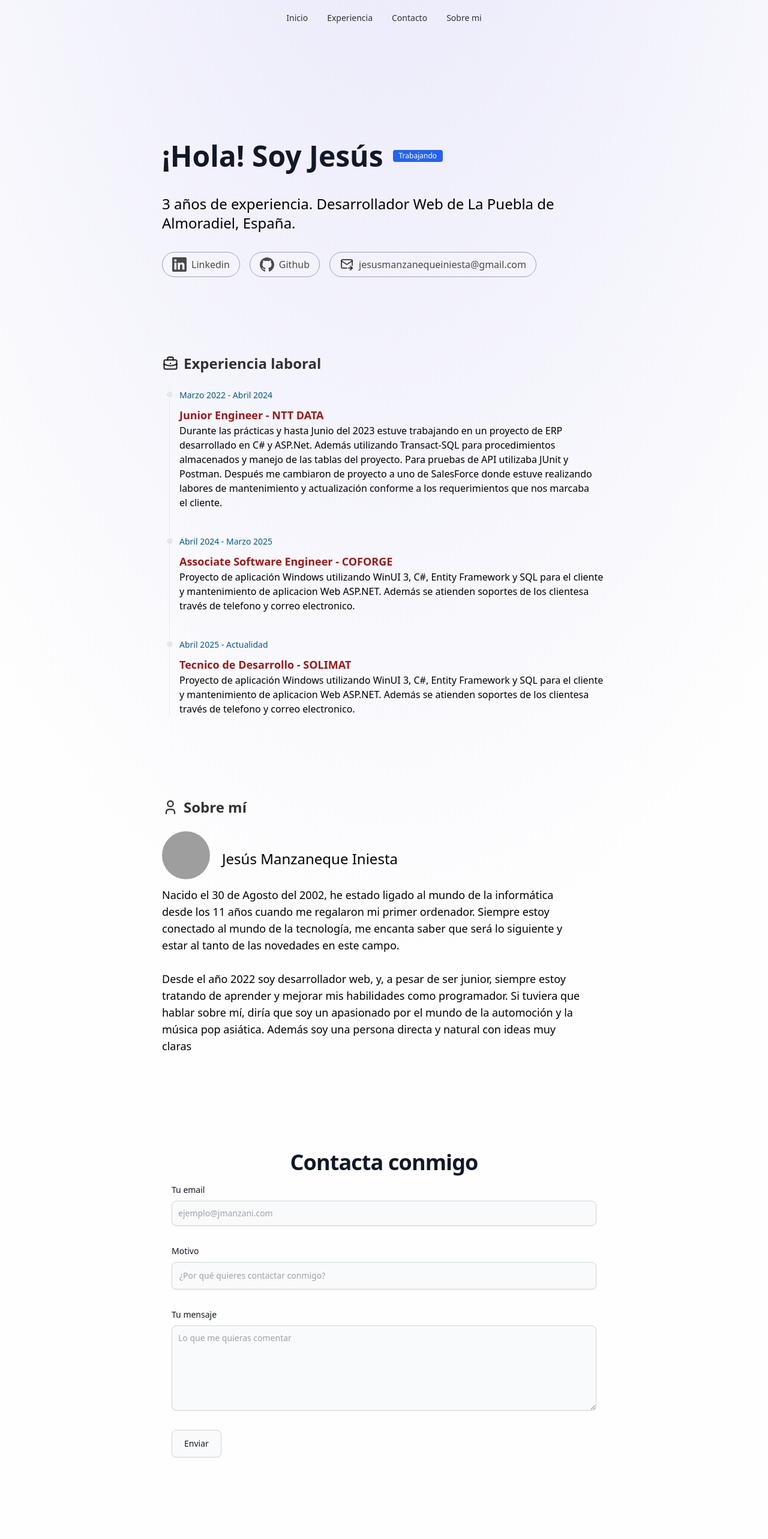
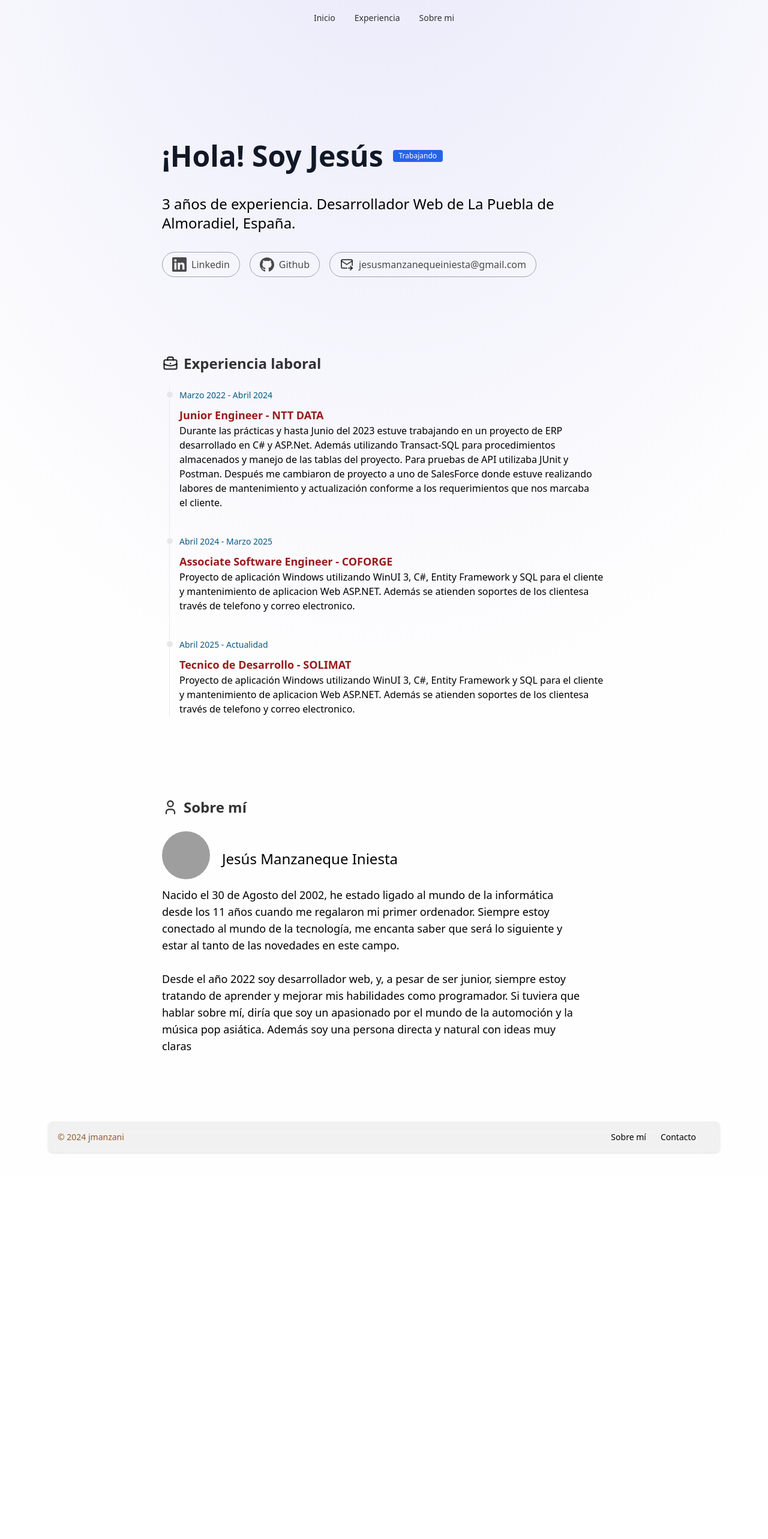
Before and after one commit to jmanzani/porfolio-next, a Next.js app: page / in a window 1280 px wide. Shown: the top 2566 px of the page at 60% size. After the commit the page ends 1962 px from the top, so only its background shows below. Built offline with nearby package versions, Linux system fonts and the light colour scheme; grey boxes are pictures that could not be loaded.

Commit message:
Remove commented-out sections for 'Contacto' in Header and index pages

```diff
--- a/src/components/Header.js
+++ b/src/components/Header.js
@@ -4,7 +4,7 @@ export default function Header() {
       <nav className="flex flex-row gap-x-4 opacity-80">
         <a className="hover:bg-white/10 rounded-full px-2 transition" href="#top">Inicio</a>
         <a className="hover:bg-white/10 rounded-full px-2 transition" href="#experiencia">Experiencia</a>
-        <a className="hover:bg-white/10 rounded-full px-2 transition" href="#contacto">Contacto</a>
+        {/* <a className="hover:bg-white/10 rounded-full px-2 transition" href="#contacto">Contacto</a> */}
         {/* <a className="hover:bg-white/10 rounded-full px-3 transition" href="#proyectos">Proyectos</a> */}
         <a className="hover:bg-white/10 rounded-full px-2 transition" href="#sobre-mi">Sobre mi</a>
       </nav>
--- a/src/pages/index.js
+++ b/src/pages/index.js
@@ -91,9 +91,9 @@ export default function Home() {
             </p>
           </div>
         </SectionContainer>
-        <SectionContainer id="contacto">
+        {/* <SectionContainer id="contacto">
           <ContactForm />
-        </SectionContainer>
+        </SectionContainer> */}
       </main>
     </Layout>
   );
```
